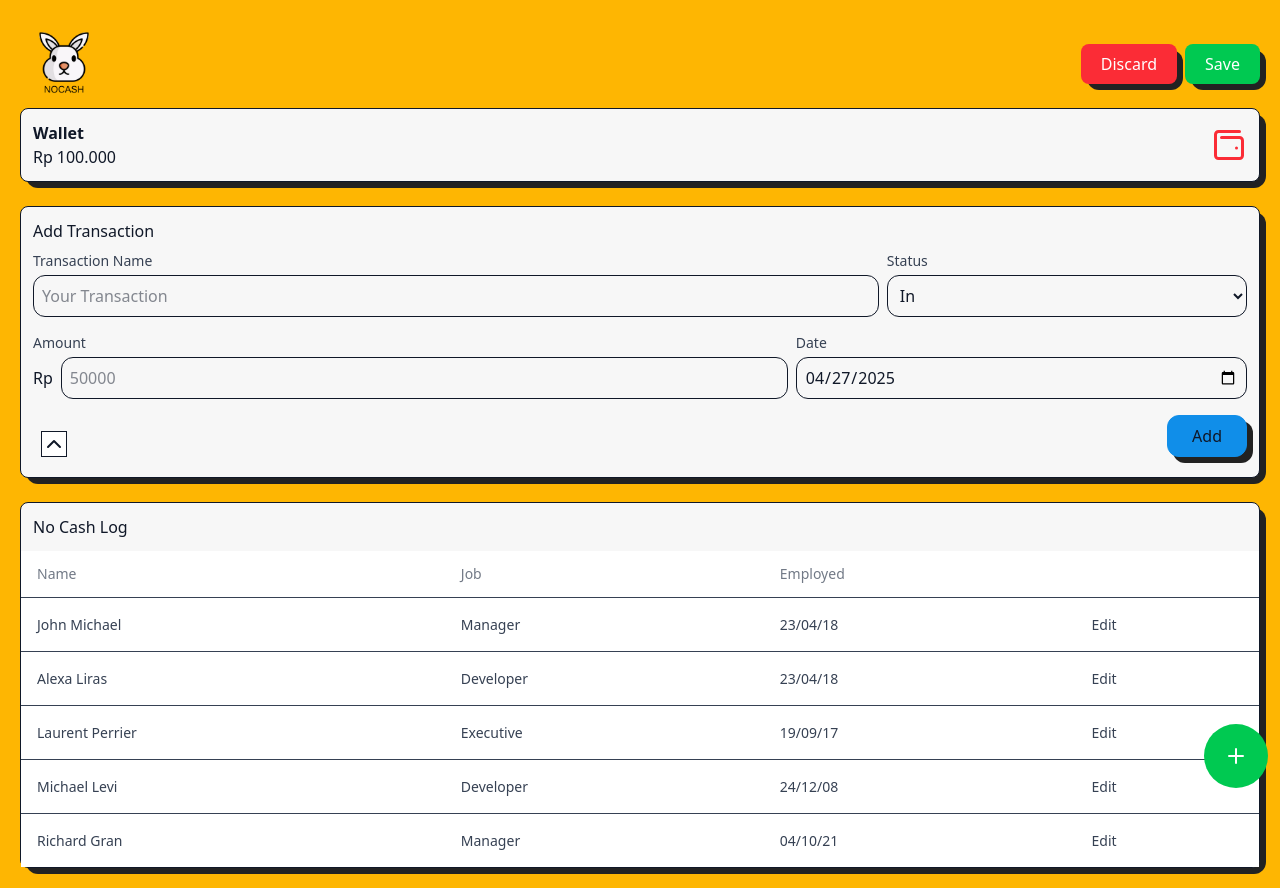
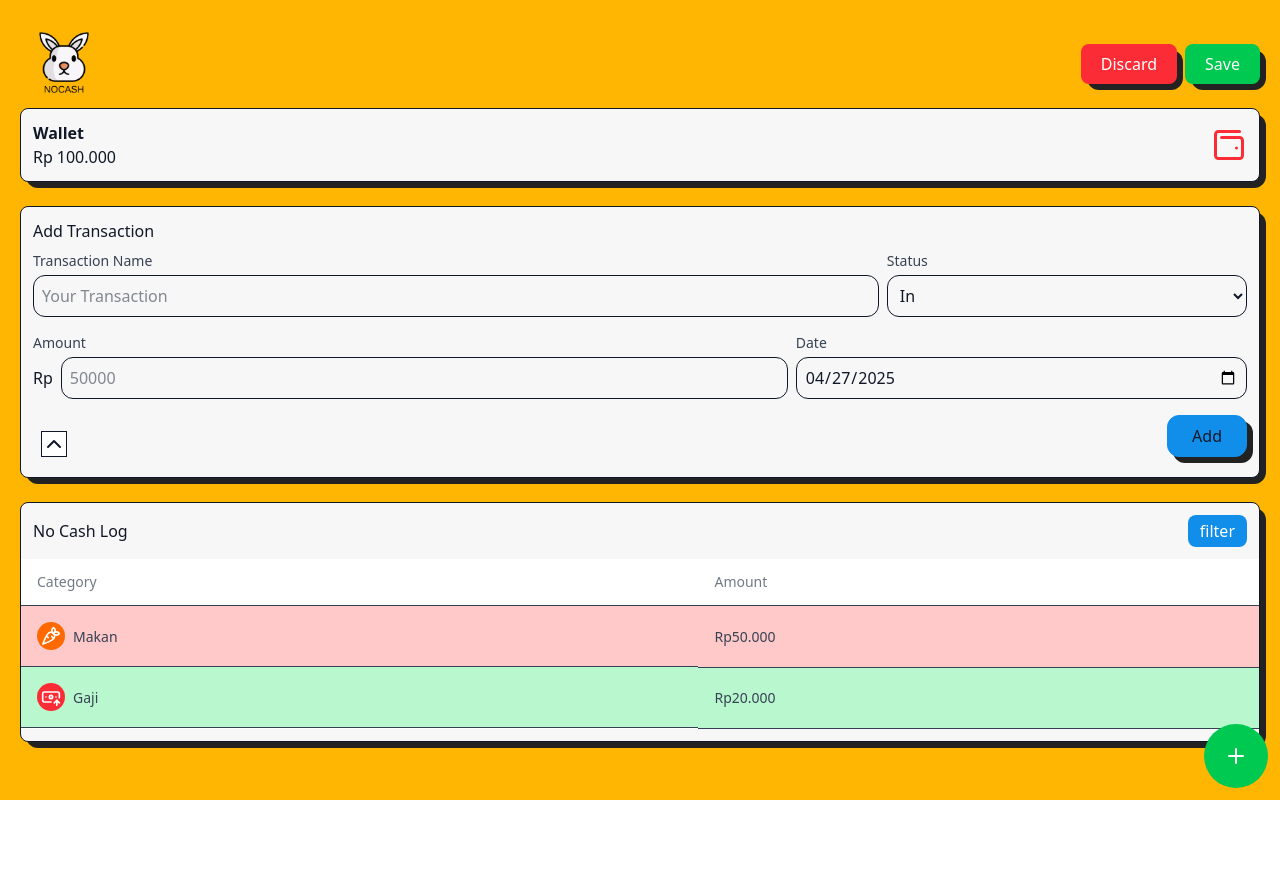
Before and after one commit to difhaels/nocash-react, a React (Vite) app: page /home in a window 1280 px wide. After the commit the page ends 800 px from the top, so only its background shows below. Built offline with nearby package versions, Linux system fonts and the light colour scheme.

Commit message:
nocshlog

```diff
--- a/prettier.config.js
+++ /dev/null
@@ -1,5 +0,0 @@
-import tailwindPlugin from 'prettier-plugin-tailwindcss';
-
-export default {
-  plugins: [tailwindPlugin],
-};
--- a/src/components/NoCashLog.jsx
+++ b/src/components/NoCashLog.jsx
@@ -1,157 +1,59 @@
 import React from "react";
-
+import { BanknoteArrowUp, Carrot } from "lucide-react";
 export default function NoCashLog() {
   return (
-    <div className="border-[1px] rounded-lg bg-[#F7F7F7] relative z-[5] w-full">
-      <h1 className="p-3">No Cash Log</h1>
-      <div class="relative flex flex-col w-full h-full text-gray-700 bg-white">
-        <table class="w-full text-left table-auto min-w-max">
+    <div className="border-[1px] rounded-lg bg-[#F7F7F7] relative z-[5] w-full pb-3">
+      <div className="flex items-center justify-between p-3">
+        <h1>No Cash Log</h1>
+        <button className="bg-[#108EE9] py-1 px-3 rounded-lg text-white hover:bg-blue-400 cursor-pointer">
+          filter
+        </button>
+      </div>
+      <div className="relative flex flex-col w-full h-full text-gray-700 bg-white">
+        <table className="w-full text-left table-auto min-w-max">
           <thead>
             <tr>
-              <th class="p-4 border-b border-blue-gray-100 bg-blue-gray-50">
-                <p class="block font-sans text-sm antialiased font-normal leading-none text-blue-gray-900 opacity-70">
-                  Name
+              <th className="p-4 border-b">
+                <p className="block font-sans text-sm font-normal leading-none text-blue-gray-900 opacity-70">
+                  Category
                 </p>
               </th>
-              <th class="p-4 border-b border-blue-gray-100 bg-blue-gray-50">
-                <p class="block font-sans text-sm antialiased font-normal leading-none text-blue-gray-900 opacity-70">
-                  Job
+              <th className="p-4 border-b">
+                <p className="block font-sans text-sm font-normal leading-none text-blue-gray-900 opacity-70">
+                  Amount
                 </p>
-              </th>
-              <th class="p-4 border-b border-blue-gray-100 bg-blue-gray-50">
-                <p class="block font-sans text-sm antialiased font-normal leading-none text-blue-gray-900 opacity-70">
-                  Employed
-                </p>
-              </th>
-              <th class="p-4 border-b border-blue-gray-100 bg-blue-gray-50">
-                <p class="block font-sans text-sm antialiased font-normal leading-none text-blue-gray-900 opacity-70"></p>
               </th>
             </tr>
           </thead>
           <tbody>
-            <tr>
-              <td class="p-4 border-b border-blue-gray-50">
-                <p class="block font-sans text-sm antialiased font-normal leading-normal text-blue-gray-900">
-                  John Michael
+            <tr className="bg-red-200 cursor-pointer hover:bg-red-300">
+              <td className="p-4 border-b flex gap-2 items-center">
+                <div className="p-1 bg-orange-500 flex justify-center items-center rounded-full">
+                  <Carrot className="w-auto h-5 text-white" />
+                </div>
+                <p className="block font-sans text-sm font-normal leading-normal text-blue-gray-900">
+                  Makan
                 </p>
               </td>
-              <td class="p-4 border-b border-blue-gray-50">
-                <p class="block font-sans text-sm antialiased font-normal leading-normal text-blue-gray-900">
-                  Manager
+              <td className="p-4 border-b">
+                <p className="block font-sans text-sm font-normal leading-normal text-blue-gray-900">
+                  Rp50.000
                 </p>
               </td>
-              <td class="p-4 border-b border-blue-gray-50">
-                <p class="block font-sans text-sm antialiased font-normal leading-normal text-blue-gray-900">
-                  23/04/18
+            </tr>
+            <tr className="bg-green-200 cursor-pointer hover:bg-green-300">
+              <td className="p-4 border-b flex gap-2 items-center">
+                <div className="p-1 bg-red-500 flex justify-center items-center rounded-full">
+                  <BanknoteArrowUp className="w-auto h-5 text-white" />
+                </div>
+                <p className="block font-sans text-sm font-normal leading-normal text-blue-gray-900">
+                  Gaji
                 </p>
               </td>
-              <td class="p-4 border-b border-blue-gray-50">
-                <a
-                  href="#"
-                  class="block font-sans text-sm antialiased font-medium leading-normal text-blue-gray-900"
-                >
-                  Edit
-                </a>
-              </td>
-            </tr>
-            <tr>
-              <td class="p-4 border-b border-blue-gray-50">
-                <p class="block font-sans text-sm antialiased font-normal leading-normal text-blue-gray-900">
-                  Alexa Liras
+              <td className="p-4 border-b">
+                <p className="block font-sans text-sm font-normal leading-normal text-blue-gray-900">
+                  Rp20.000
                 </p>
-              </td>
-              <td class="p-4 border-b border-blue-gray-50">
-                <p class="block font-sans text-sm antialiased font-normal leading-normal text-blue-gray-900">
-                  Developer
-                </p>
-              </td>
-              <td class="p-4 border-b border-blue-gray-50">
-                <p class="block font-sans text-sm antialiased font-normal leading-normal text-blue-gray-900">
-                  23/04/18
-                </p>
-              </td>
-              <td class="p-4 border-b border-blue-gray-50">
-                <a
-                  href="#"
-                  class="block font-sans text-sm antialiased font-medium leading-normal text-blue-gray-900"
-                >
-                  Edit
-                </a>
-              </td>
-            </tr>
-            <tr>
-              <td class="p-4 border-b border-blue-gray-50">
-                <p class="block font-sans text-sm antialiased font-normal leading-normal text-blue-gray-900">
-                  Laurent Perrier
-                </p>
-              </td>
-              <td class="p-4 border-b border-blue-gray-50">
-                <p class="block font-sans text-sm antialiased font-normal leading-normal text-blue-gray-900">
-                  Executive
-                </p>
-              </td>
-              <td class="p-4 border-b border-blue-gray-50">
-                <p class="block font-sans text-sm antialiased font-normal leading-normal text-blue-gray-900">
-                  19/09/17
-                </p>
-              </td>
-              <td class="p-4 border-b border-blue-gray-50">
-                <a
-                  href="#"
-                  class="block font-sans text-sm antialiased font-medium leading-normal text-blue-gray-900"
-                >
-                  Edit
-                </a>
-              </td>
-            </tr>
-            <tr>
-              <td class="p-4 border-b border-blue-gray-50">
-                <p class="block font-sans text-sm antialiased font-normal leading-normal text-blue-gray-900">
-                  Michael Levi
-                </p>
-              </td>
-              <td class="p-4 border-b border-blue-gray-50">
-                <p class="block font-sans text-sm antialiased font-normal leading-normal text-blue-gray-900">
-                  Developer
-                </p>
-              </td>
-              <td class="p-4 border-b border-blue-gray-50">
-                <p class="block font-sans text-sm antialiased font-normal leading-normal text-blue-gray-900">
-                  24/12/08
-                </p>
-              </td>
-              <td class="p-4 border-b border-blue-gray-50">
-                <a
-                  href="#"
-                  class="block font-sans text-sm antialiased font-medium leading-normal text-blue-gray-900"
-                >
-                  Edit
-                </a>
-              </td>
-            </tr>
-            <tr>
-              <td class="p-4">
-                <p class="block font-sans text-sm antialiased font-normal leading-normal text-blue-gray-900">
-                  Richard Gran
-                </p>
-              </td>
-              <td class="p-4">
-                <p class="block font-sans text-sm antialiased font-normal leading-normal text-blue-gray-900">
-                  Manager
-                </p>
-              </td>
-              <td class="p-4">
-                <p class="block font-sans text-sm antialiased font-normal leading-normal text-blue-gray-900">
-                  04/10/21
-                </p>
-              </td>
-              <td class="p-4">
-                <a
-                  href="#"
-                  class="block font-sans text-sm antialiased font-medium leading-normal text-blue-gray-900"
-                >
-                  Edit
-                </a>
               </td>
             </tr>
           </tbody>
--- a/src/pages/Home.jsx
+++ b/src/pages/Home.jsx
@@ -11,7 +11,7 @@ export default function Home() {
   return (
     <div className="p-5 relative">
       <Header />
-      <ShadowPage child={<Wallet/>}/>
+      <ShadowPage child={<Wallet />} />
       <br />
       <ShadowPage child={<AddTransaction />} />
       <br />
```
Also changed, not shown: src/components/Wallet.jsx (+17 -18 lines).
